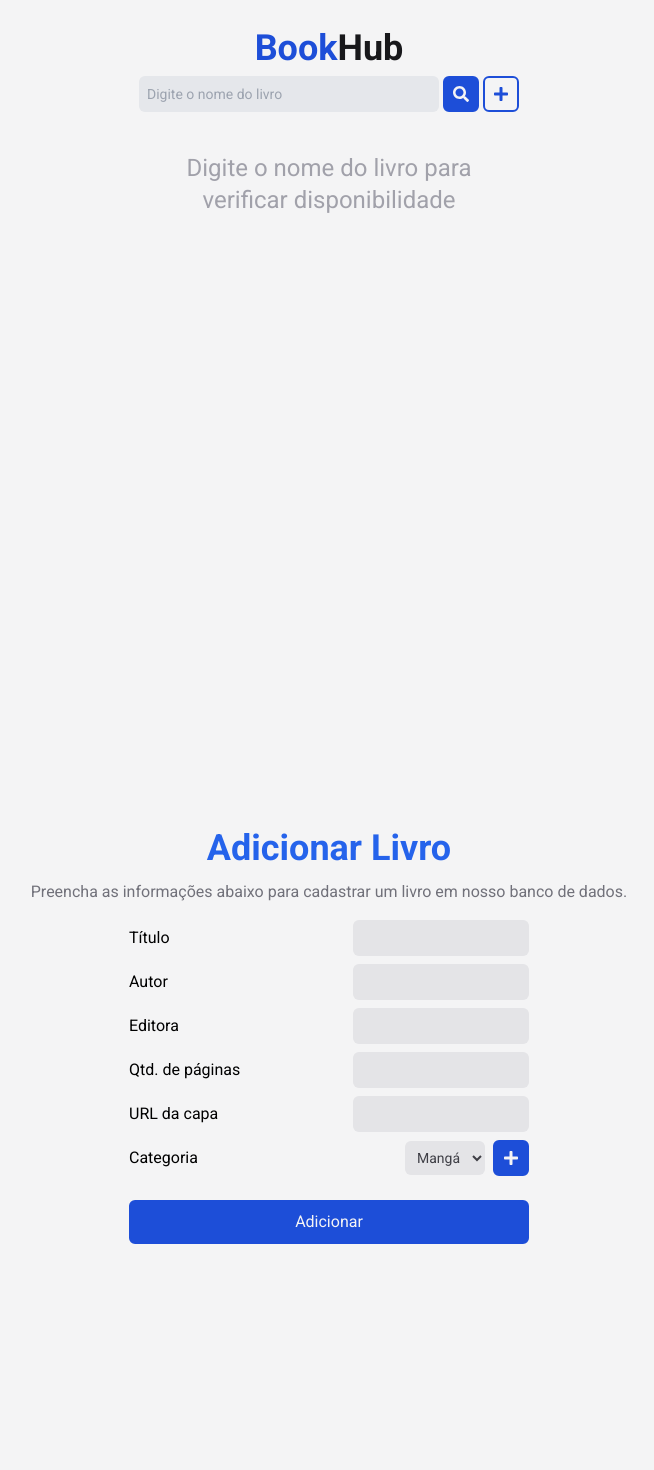
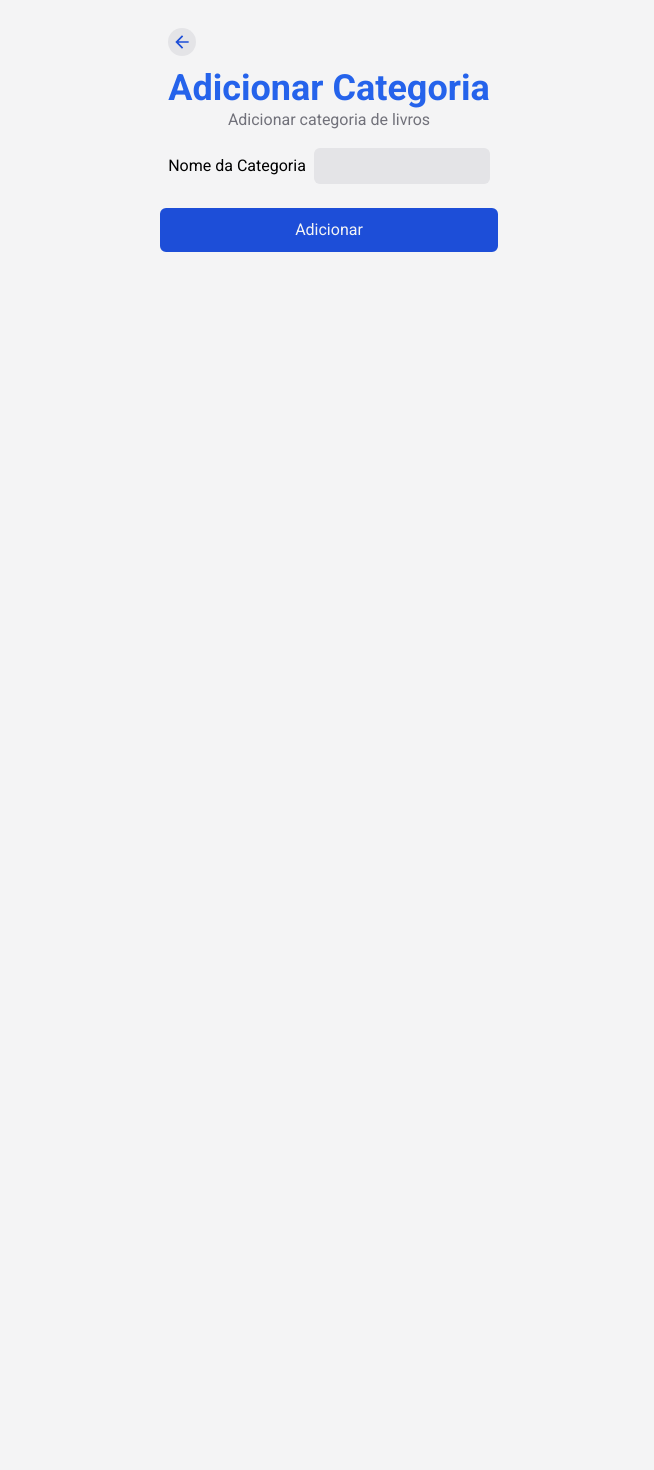
Before and after one commit to joaovictornovais/BookHub, a React (Vite) app: page /adicionar-categoria in a window 1280 px wide. Shown: the top 1470 px of the page, without its empty margins (311-965 px from the left). After the commit the page ends 800 px from the top, so only its background shows below. Built offline with nearby package versions, Linux system fonts and the light colour scheme.

Commit message:
navegação entre busca, adicionar livro e categoria

```diff
--- a/package.json
+++ b/package.json
@@ -12,7 +12,8 @@
   "dependencies": {
     "react": "^18.2.0",
     "react-dom": "^18.2.0",
-    "react-icons": "^5.0.1"
+    "react-icons": "^5.0.1",
+    "react-router-dom": "^6.22.3"
   },
   "devDependencies": {
     "@types/react": "^18.2.66",
--- a/src/App.jsx
+++ b/src/App.jsx
@@ -2,6 +2,8 @@ import React, { useEffect, useState } from "react";
 import SearchBook from "./pages/SearchBook";
 import AddBook from "./pages/AddBook";
 import AddCategory from "./pages/AddCategory";
+
+import { BrowserRouter, Routes, Route } from "react-router-dom";
 
 const App = () => {
   const [search, setSearch] = useState("");
@@ -45,9 +47,22 @@ const App = () => {
 
   return (
     <>
-      <SearchBook books={filteredBooks} search={search} setSearch={setSearch} />
-      <AddBook />
-      <AddCategory />
+      <BrowserRouter>
+        <Routes>
+          <Route
+            path="/"
+            element={
+              <SearchBook
+                books={filteredBooks}
+                search={search}
+                setSearch={setSearch}
+              />
+            }
+          />
+          <Route path="/adicionar-livro" element={<AddBook />} />
+          <Route path="/adicionar-categoria" element={<AddCategory />} />
+        </Routes>
+      </BrowserRouter>
     </>
   );
 };
--- a/src/components/Button.jsx
+++ b/src/components/Button.jsx
@@ -1,15 +1,14 @@
 import React from "react";
+import { Link } from "react-router-dom";
 
-const Button = ({ children, color }) => {
+const Button = ({ children, color, link }) => {
   return (
     <button
-      className={
-        color === "secundary"
-          ? "p-2 border-2 border-blue-700 bg-zinc-100 text-blue-700 rounded-md hover:bg-blue-800 hover:text-zinc-100 transition-all"
-          : "p-2 border-2 border-blue-700 bg-blue-700 text-zinc-100 rounded-md hover:bg-blue-800 transition-all"
-      }
+      className={color === "secundary" ? "button-secundary" : "button-primary"}
     >
-      {children}
+      <Link to={link} className="p-2 items-center flex justify-center">
+        {children}
+      </Link>
     </button>
   );
 };
--- a/src/components/Form.jsx
+++ b/src/components/Form.jsx
@@ -1,11 +1,11 @@
 import React from "react";
-import Button from "./Button";
+import FormButton from "./FormButton";
 
-const Form = ({ children, button }) => {
+const Form = ({ children }) => {
   return (
-    <form className="flex flex-col gap-6 w-[400px]">
+    <form className="flex flex-col gap-6 max-w-[400px]">
       <div className="flex flex-col gap-2">{children}</div>
-      <Button>Adicionar</Button>
+      <FormButton type="submit">Adicionar</FormButton>
     </form>
   );
 };
--- /dev/null
+++ b/src/components/FormButton.jsx
@@ -0,0 +1,16 @@
+import React from "react";
+
+const FormButton = ({ color, children }) => {
+  return (
+    <button
+      type="submit"
+      className={
+        color === "secundary" ? "button-secundary p-2" : "button-primary p-2"
+      }
+    >
+      {children}
+    </button>
+  );
+};
+
+export default FormButton;
--- a/src/components/FormInput.jsx
+++ b/src/components/FormInput.jsx
@@ -2,7 +2,7 @@ import React from "react";
 
 const FormInput = ({ children }) => {
   return (
-    <div className="flex items-center gap-2 justify-between">
+    <div className="flex items-center gap-2 justify-between px-2">
       <label>{children}</label>
       <input
         className="p-2 rounded-md text-sm text-zinc-700 bg-zinc-200"
--- a/src/components/FormTitle.jsx
+++ b/src/components/FormTitle.jsx
@@ -1,10 +1,19 @@
 import React from "react";
+import { MdArrowBack } from "react-icons/md";
+import { Link } from "react-router-dom";
 
 const FormTitle = ({ children, subtitle }) => {
   return (
-    <div className="flex flex-col gap-3 items-center">
-      <h1 className="text-4xl font-semibold text-blue-600">{children}</h1>
-      <p className="text-zinc-500">{subtitle}</p>
+    <div className="flex flex-col gap-3 max-w-[400px] items-start">
+      <div className="p-1 bg-zinc-200 rounded-full cursor-pointer hover:bg-zinc-300">
+        <Link to="/">
+          <MdArrowBack className="text-blue-700 text-xl" />
+        </Link>
+      </div>
+      <div className="text-center">
+        <h1 className="text-4xl font-semibold text-blue-600">{children}</h1>
+        <p className="text-zinc-500 col-span-2">{subtitle}</p>
+      </div>
     </div>
   );
 };
--- a/src/index.css
+++ b/src/index.css
@@ -9,3 +9,15 @@
 body {
   @apply bg-zinc-100;
 }
+
+.button-base {
+  @apply border-2 border-blue-700 rounded-md transition-all;
+}
+
+.button-primary {
+  @apply button-base bg-blue-700 text-zinc-100 hover:bg-blue-800;
+}
+
+.button-secundary {
+  @apply button-base bg-zinc-100 text-blue-700 hover:bg-blue-800 hover:text-zinc-100;
+}
--- a/src/pages/AddBook.jsx
+++ b/src/pages/AddBook.jsx
@@ -19,7 +19,7 @@ const AddBook = () => {
         <FormInput>Editora</FormInput>
         <FormInput>Qtd. de páginas</FormInput>
         <FormInput>URL da capa</FormInput>
-        <div className="flex items-center gap-2 justify-between">
+        <div className="flex items-center gap-2 justify-between px-2">
           <label>Categoria</label>
           <div className="flex gap-2 items-center">
             <select
@@ -28,7 +28,7 @@ const AddBook = () => {
             >
               <option>Mangá</option>
             </select>
-            <Button>
+            <Button link="/adicionar-categoria">
               <FaPlus />
             </Button>
           </div>
--- a/src/pages/SearchBook.jsx
+++ b/src/pages/SearchBook.jsx
@@ -19,7 +19,7 @@ const SearchBook = ({ setSearch, books, search }) => {
           <Button>
             <FaSearch />
           </Button>
-          <Button color="secundary">
+          <Button color="secundary" link="/adicionar-livro">
             <FaPlus />
           </Button>
         </div>
```
Also changed, not shown: 1 other file (tests, documents, lock files or other folders).
